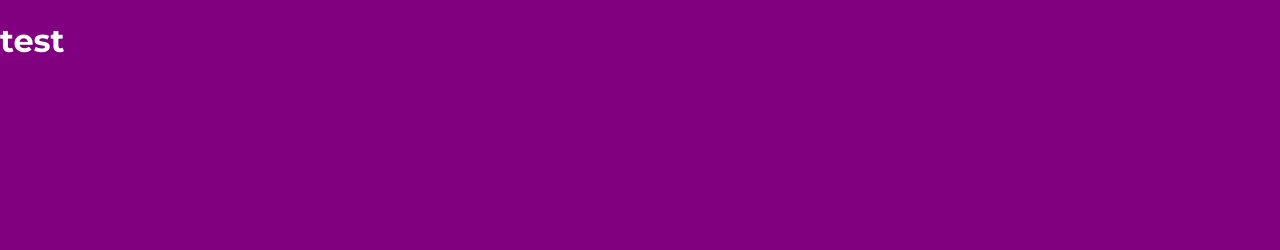
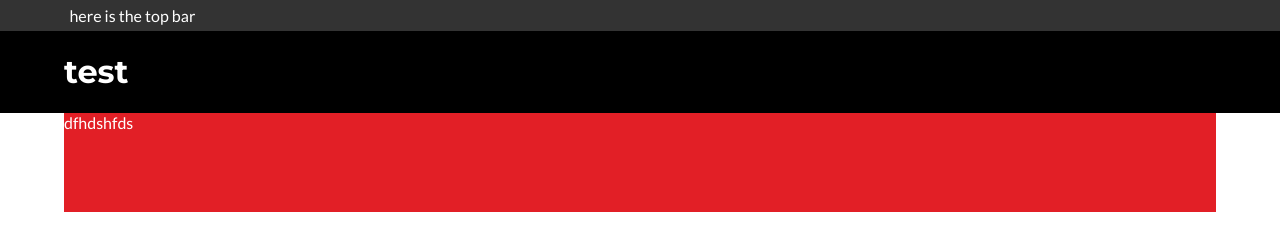
Before and after one commit to mandozza/KickStartit, a website: page build/index.html in a window 1280 px wide. Drawn offline with Linux system fonts and the light colour scheme.

Commit message:
Added header partial /typography
Created font variables

```diff
--- a/build/index.html
+++ b/build/index.html
@@ -6,6 +6,20 @@
 	<link rel="stylesheet" type="text/css" href="assets/css/styles.css">
 </head>
 <body>
-	<h1>test</h1>
+	<header class="header">
+		<div class="header-topbar">
+			<div class="container header-topbar-inside">
+				here is the top bar
+			</div>
+		</div>
+		<div class="container header-inside">
+			<div class="row group">
+				<h1>test</h1>
+			</div>
+		</div>
+	</header>
+	<div id="wrapper">
+		dfhdshfds
+	</div>
 </body>
 </html>
--- a/build/sass/partials/_core.scss
+++ b/build/sass/partials/_core.scss
@@ -16,13 +16,10 @@ iframe{
      max-width:100%;
 }
 
-
-
-
 body{
     color:$font-color;
 }
 
 #wrapper{
-    //background-color: #DDD;
+    background-color: $testcolor;
 }
--- /dev/null
+++ b/build/sass/partials/_header.scss
@@ -0,0 +1,7 @@
+.header{
+	background-color: #000;
+	.header-topbar{
+		background-color: lighten(#000,20%);
+		padding:6px;
+	}
+}
--- a/build/sass/partials/_typography.scss
+++ b/build/sass/partials/_typography.scss
@@ -2,11 +2,11 @@
 @import url(http://fonts.googleapis.com/css?family=Lato:400,700);
 
 body{
-	font-family: 'Lato', sans-serif;
+	font-family: $corefont;
 	font-weight: 400;
 }
 
 h1{
-	font-family: 'Montserrat', sans-serif;
+	font-family: $secondaryfont;
 	font-weight: 700;
 }
--- a/build/sass/partials/_variables.scss
+++ b/build/sass/partials/_variables.scss
@@ -6,8 +6,14 @@ $font-color:#FFFFFF;
 $border-radius:12px;
 $padding:10px;
 $mobilegutter:2.5%;
+//Fonts
+$corefont: 'Lato', sans-serif;
+$secondaryfont:'Montserrat', sans-serif;
+
+
 
 //COLORS
+$testcolor:#E21F26;
 $mobilemenubarcolor:#FFF;  //white
 $contentbackgroundcolor:#FFF;  //white
 $corecolor:#231F20; //Off Black
--- a/build/sass/styles.scss
+++ b/build/sass/styles.scss
@@ -6,8 +6,4 @@
 @import "partials/core"; /*core*/
 @import "partials/layout"; /*layout*/
 @import "partials/typography"; /*typography*/
-
-body{
-	background-color: purple;
-	color:#fff;
-}
+@import "partials/header"; /*typography*/
```
Also changed, not shown: build/assets/css/styles.css.
